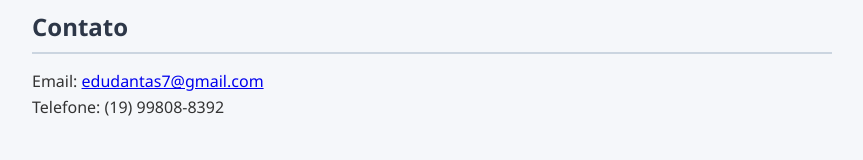
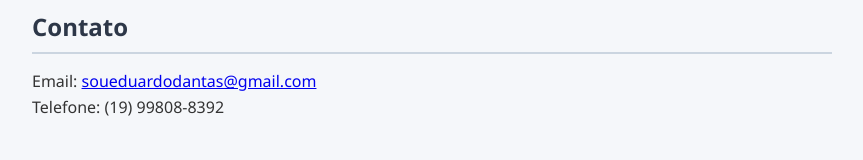
Before and after one commit to soueduardodantas/portfolio-seguranca-site, a plain HTML site: page index.html in a window 1280 px wide. Shown: the part 894-1054 px from the top of the page, without its empty margins (208-1071 px from the left). Drawn offline with Linux system fonts and the light colour scheme.

Commit message:
CyberSec001

```diff
--- a/index.html
+++ b/index.html
@@ -46,7 +46,7 @@
 
     <section>
       <h2>Contato</h2>
-      <p>Email: <a href="mailto:edudantas7@gmail.com">edudantas7@gmail.com</a></p>
+      <p>Email: <a href="mailto:soueduardodantas@gmail.com">soueduardodantas@gmail.com</a></p>
       <p>Telefone: (19) 99808-8392</p>
     </section>
   </main>
```
